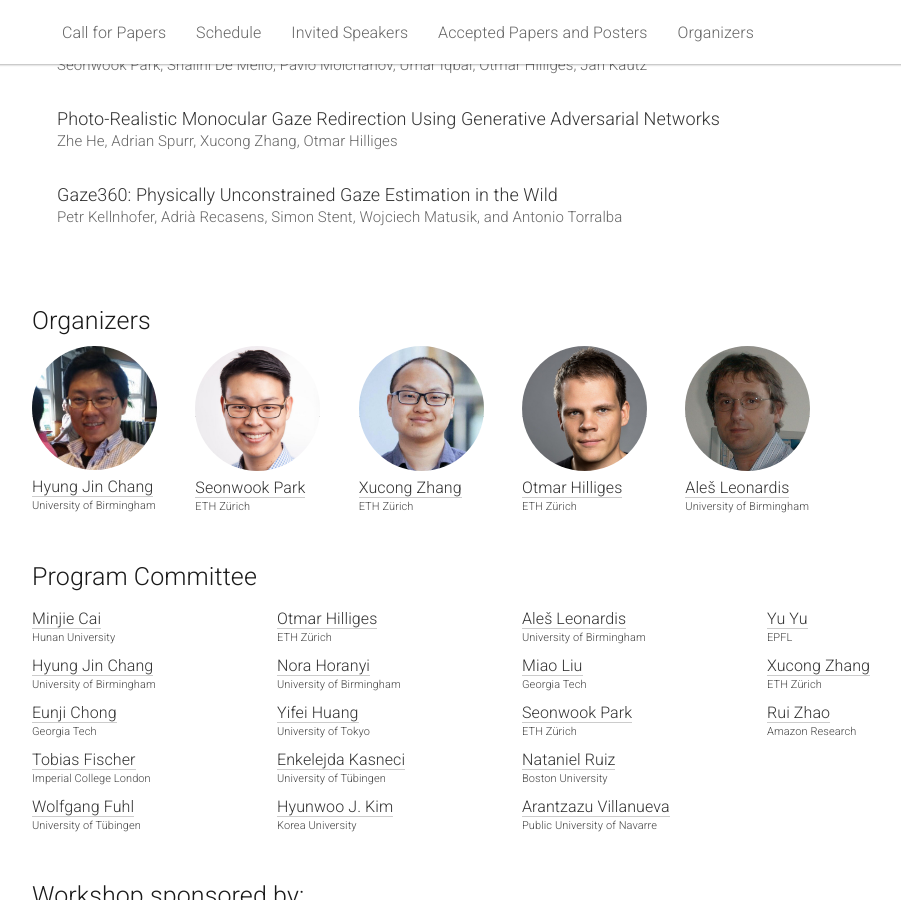
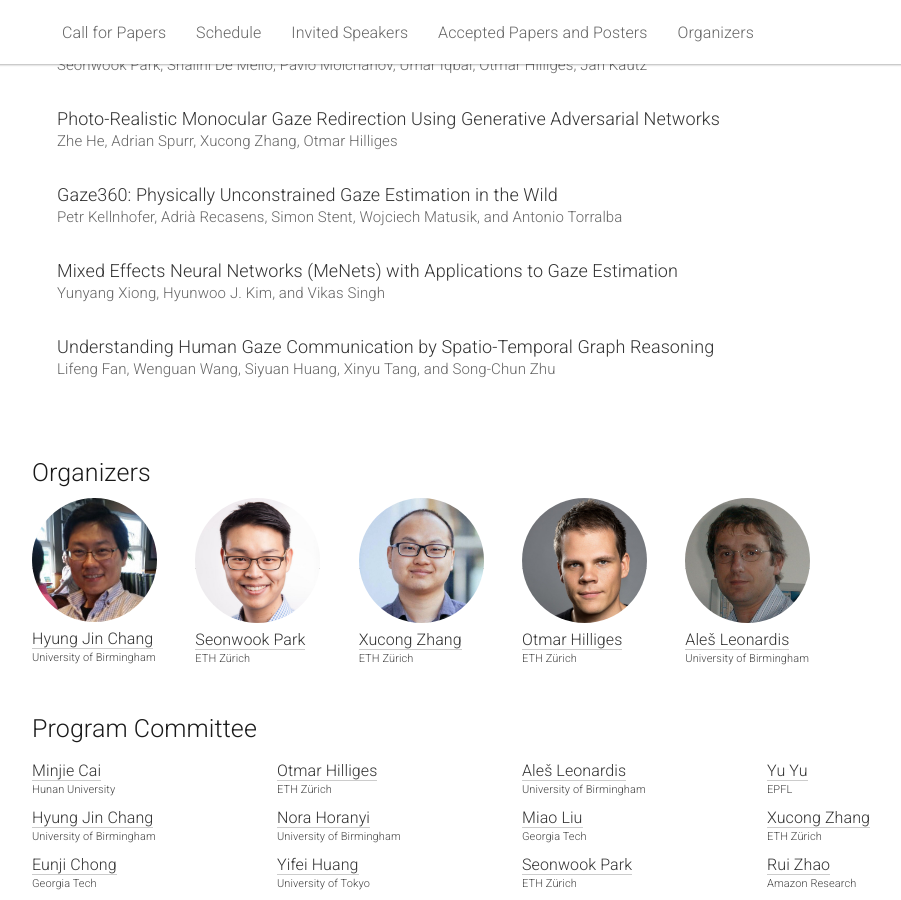
Before and after one commit to gazeworkshop/gazeworkshop.github.io, a Jekyll site: the page built from _pages/home.md, in a window 1280 px wide and 900 px high, scrolled down 5115 px. Shown: the whole window, without its empty margins (133-1034 px from the left). Built offline with Jekyll 4.4.1, drawn with Linux system fonts in a browser that asks for light colours.

Commit message:
Add 2 more invited posters

```diff
--- a/_pages/home.md
+++ b/_pages/home.md
@@ -390,6 +390,14 @@ Shalini De Mello is a Senior Research Scientist at NVIDIA. Her research interest
         <span class="title">Gaze360: Physically Unconstrained Gaze Estimation in the Wild</span>
         <span class="authors">Petr Kellnhofer, Adrià Recasens, Simon Stent, Wojciech Matusik, and Antonio Torralba</span>
     </div>
+    <div class="paper">
+        <span class="title">Mixed Effects Neural Networks (MeNets) with Applications to Gaze Estimation</span>
+        <span class="authors">Yunyang Xiong, Hyunwoo J. Kim, and Vikas Singh</span>
+    </div>
+    <div class="paper">
+        <span class="title">Understanding Human Gaze Communication by Spatio-Temporal Graph Reasoning</span>
+        <span class="authors">Lifeng Fan, Wenguan Wang, Siyuan Huang, Xinyu Tang, and Song-Chun Zhu</span>
+    </div>
   </div>
 </div>
 <br>
```
